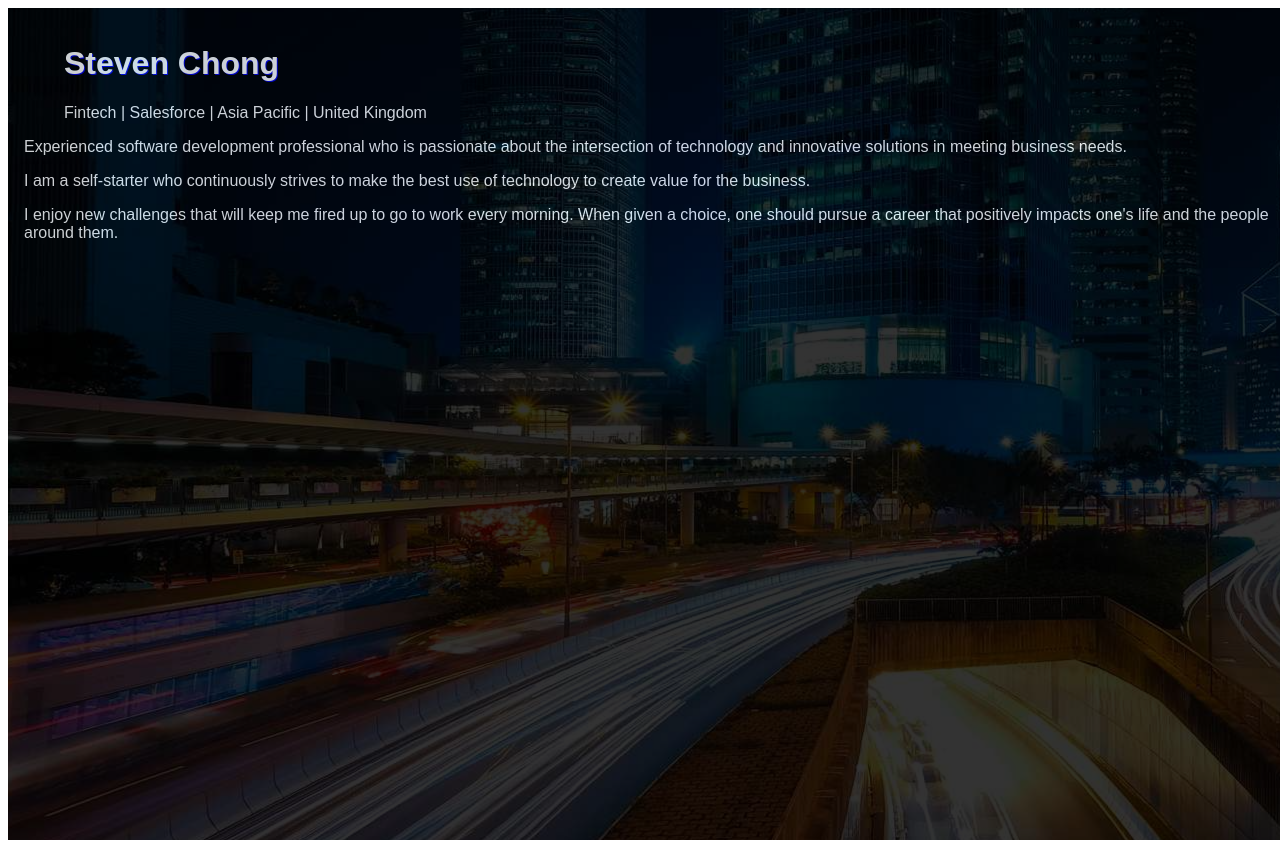
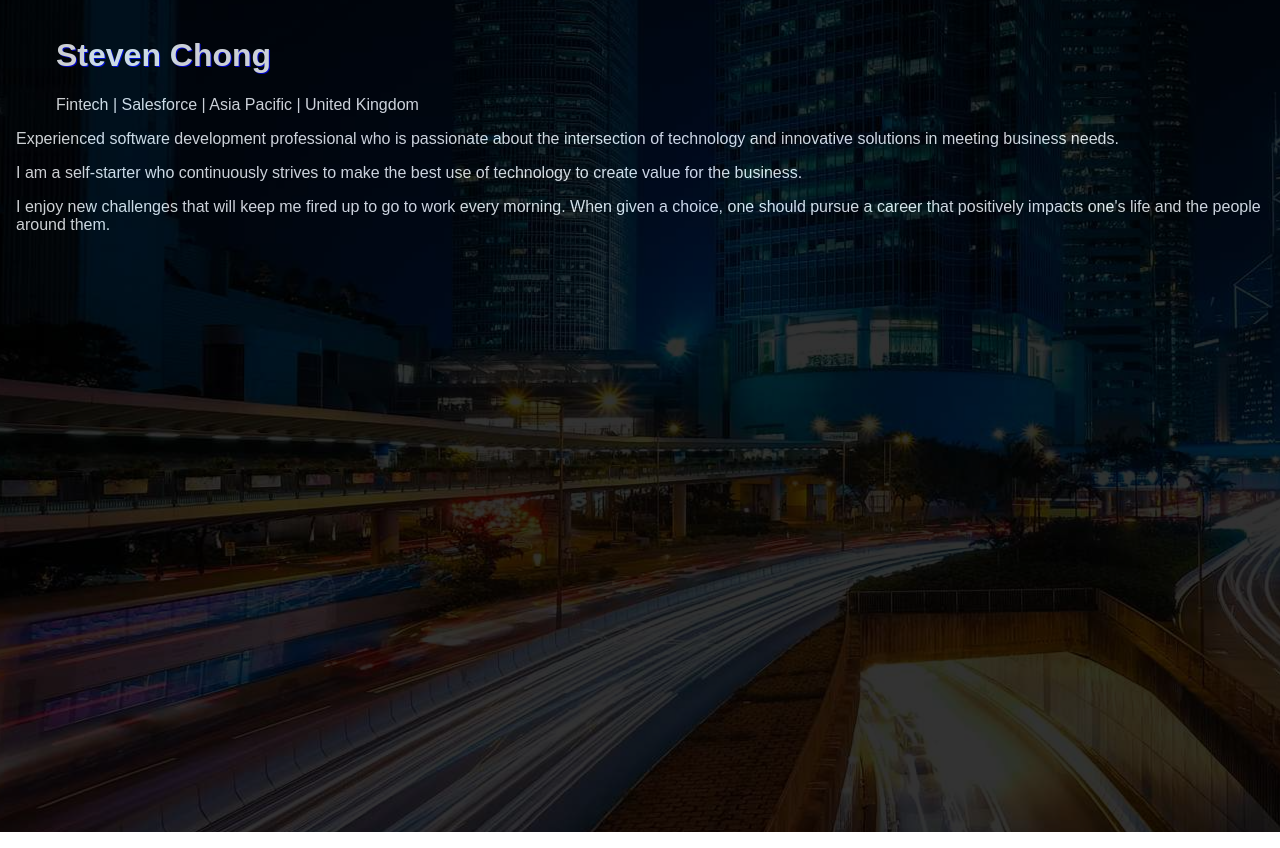
Before and after one commit to teamchong/teamchong.com, a React (Create React App) app: page / in a window 1280 px wide. Shown: the top 848 px of the page. Built offline with nearby package versions, Linux system fonts and the light colour scheme.

Commit message:
remove html margin

```diff
--- a/src/styles.scss
+++ b/src/styles.scss
@@ -1,4 +1,9 @@
 @import "./scss/variables.scss";
+
+html, body {
+  margin: 0;
+  padding: 0;
+}
 
 .App {
   font-family: sans-serif;
```
